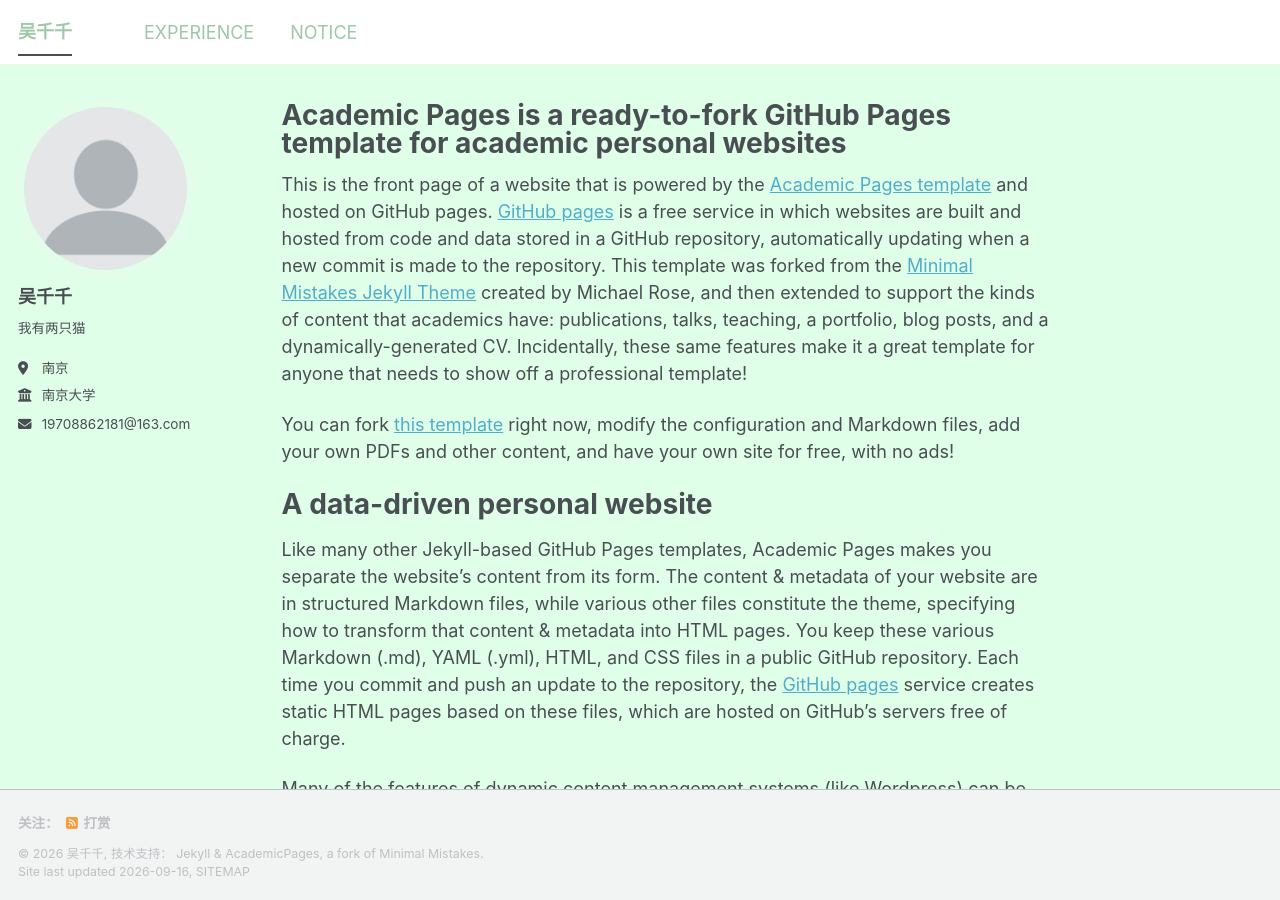
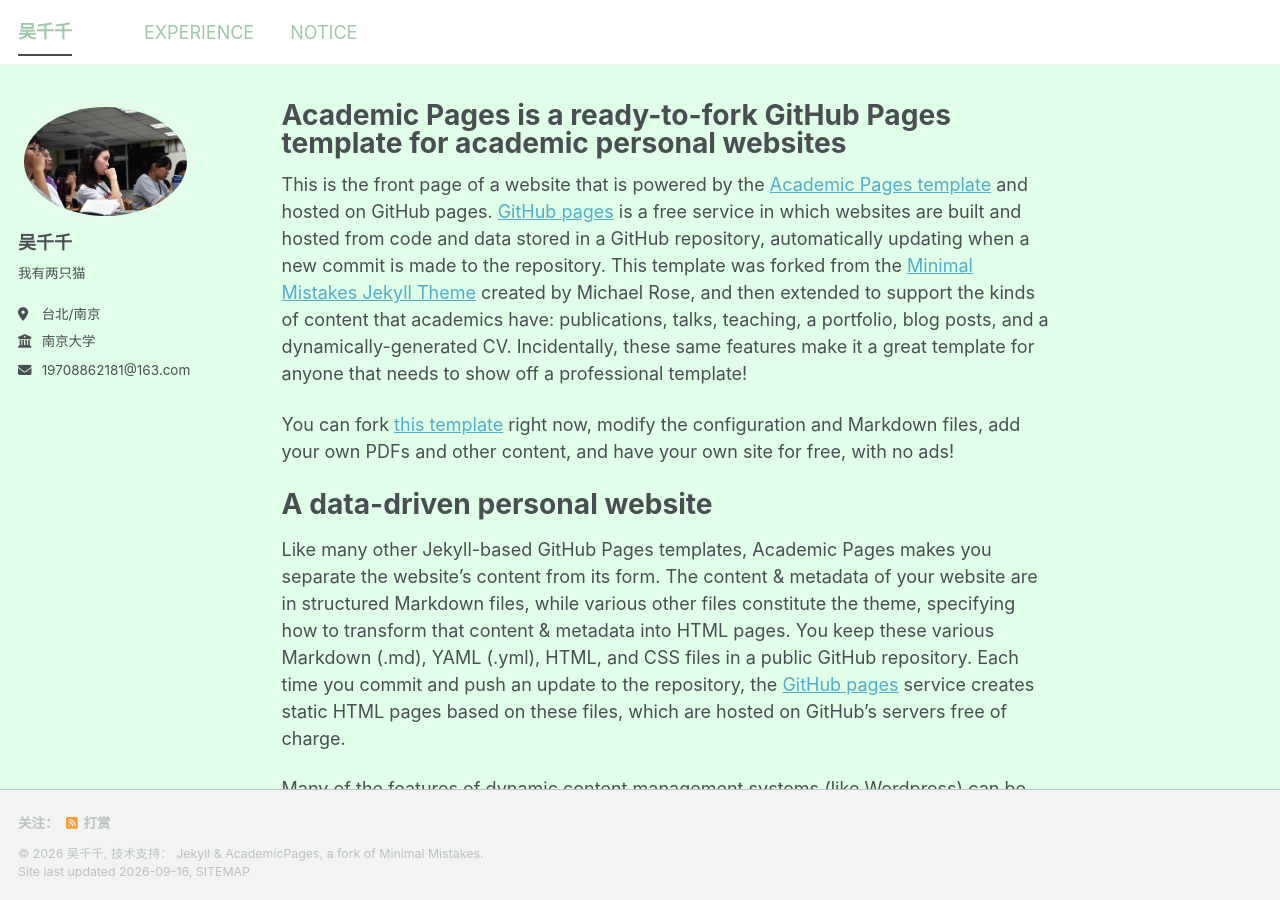
Before and after one commit to wuciancian0301/wuciancian0301.github.io, a Jekyll site: the page built from _pages/about.md, in a window 1280 px wide and 900 px high. Built offline with Jekyll 4.4.1, drawn with Linux system fonts in a browser that asks for light colours; a style sheet for code colours, icons or effects is not loaded.

Commit message:
新增頭像

```diff
--- a/_config.yml
+++ b/_config.yml
@@ -23,11 +23,11 @@ repository               : "wuciancian0301/wuciancian0301.github.io"
 #               Additional customization can be done by editing /_includes/author-profile.html
 author:
   # Biographic information
-  avatar           : "profile.png"
+  avatar           : "DSC_0147.jpg"
   name             : "吴千千"
   pronouns         : # example: "she/her"
   bio              : "我有两只猫"
-  location         : "南京"
+  location         : "台北/南京"
   employer         : "南京大学"
   uri              : # URL
   email            : "19708862181@163.com"
```
